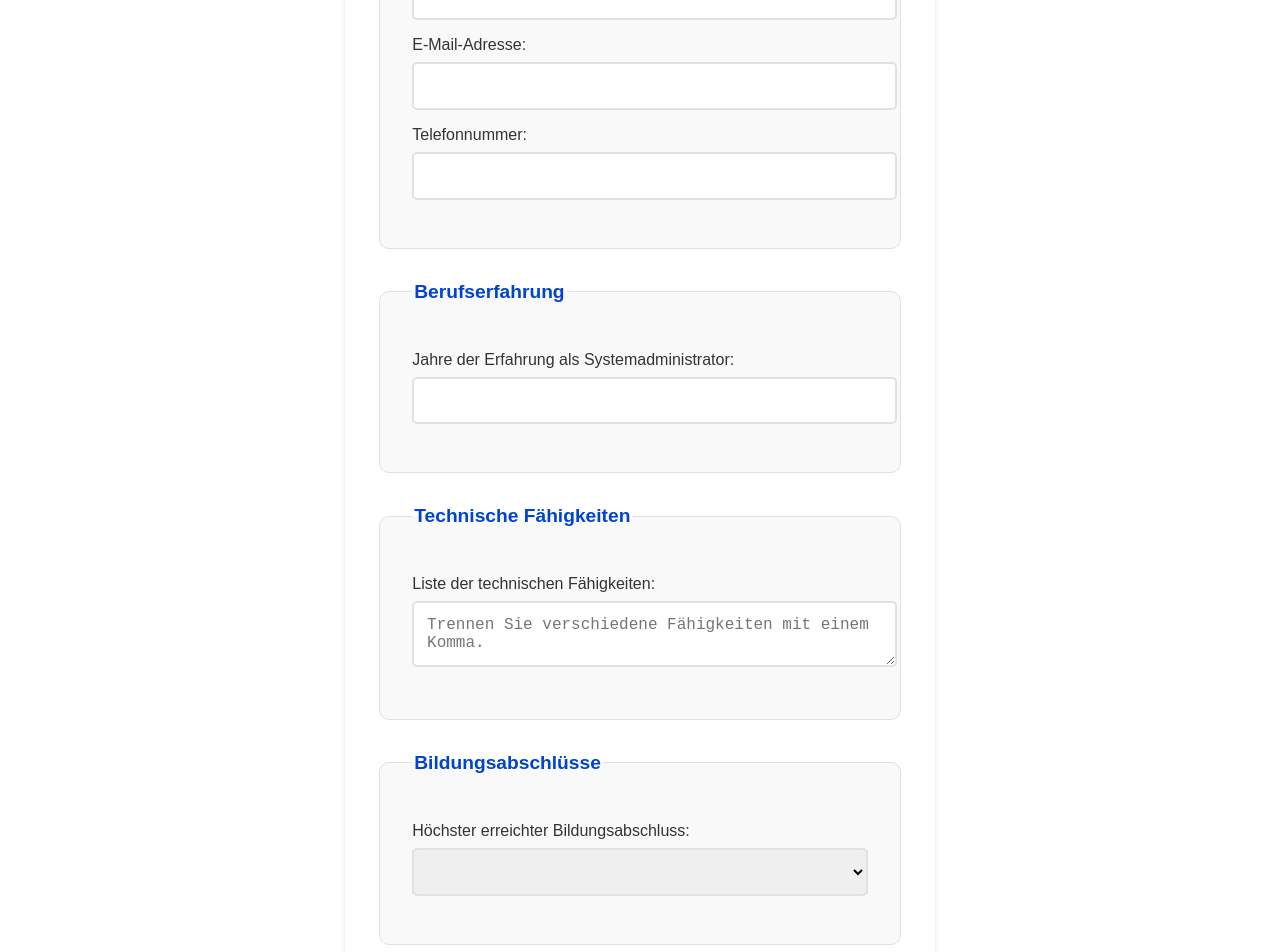
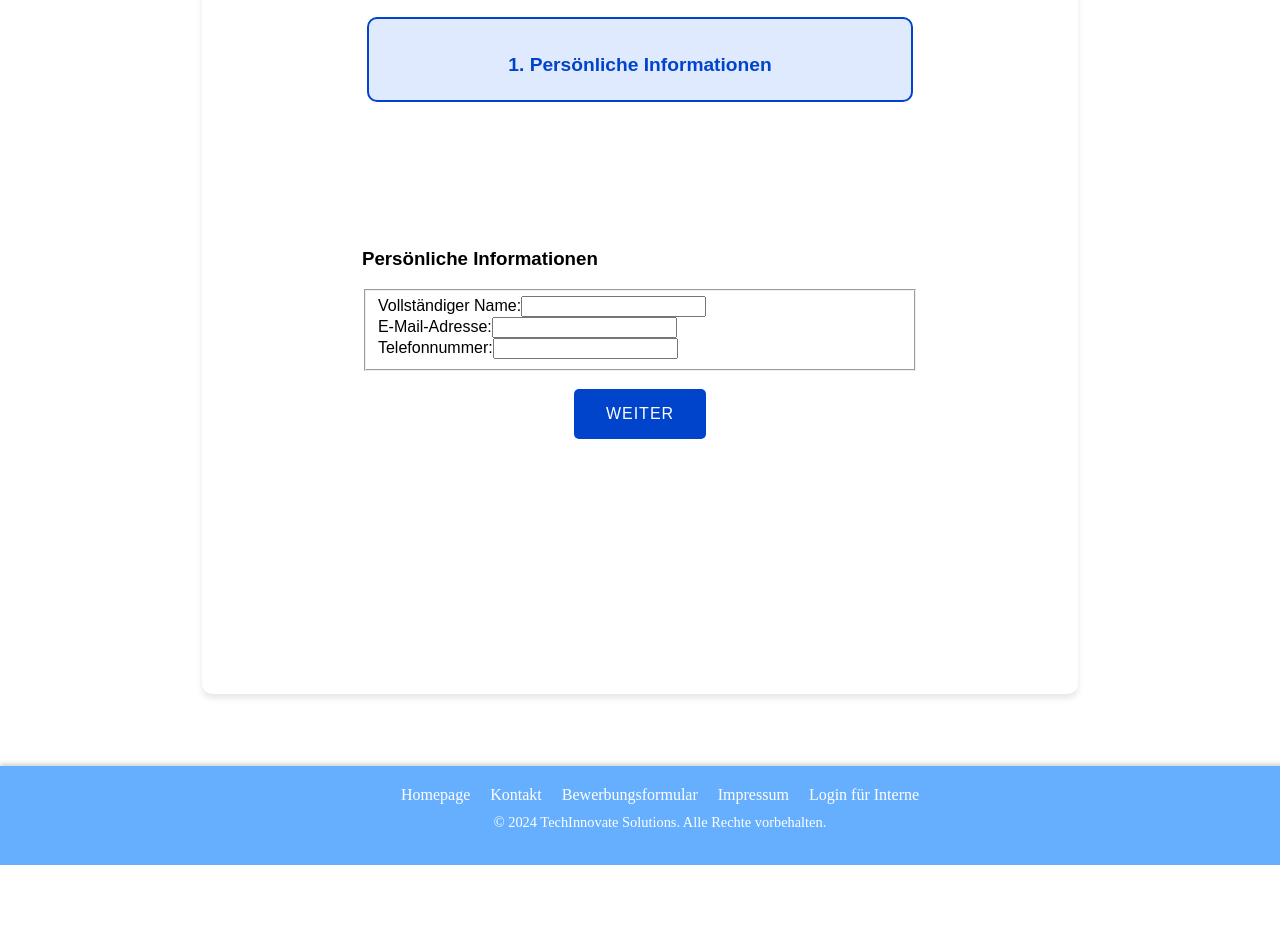
Before and after one commit to Jonasph7/nuxt_web_engineering, a Nuxt app: page /qualificationform in a window 1280 px wide. Shown: the part 800-1752 px from the top of the page. After the commit the page ends 1665 px from the top, so only its background shows below. Built offline with nearby package versions, Linux system fonts and the light colour scheme.

Commit message:
Funnel erstellt und Kommentare hinzugefügt

```diff
--- a/layouts/default.vue
+++ b/layouts/default.vue
@@ -3,13 +3,13 @@
     <header id="main-header">
       <nav>
         <div class="nav-wrapper">
-          <!-- Burger Menu -->
+          <!-- Burger Menü -->
           <div class="burger-menu" @click="toggleMenu">
             <div class="bar"></div>
             <div class="bar"></div>
             <div class="bar"></div>
           </div>
-          <!-- Navigation Links -->
+          <!-- Navigationslinks -->
           <ul :class="{'open': isMenuOpen}">
             <li><NuxtLink to="/" active-class="active-link" @click.native="closeMenu">Homepage</NuxtLink></li>
             <li><NuxtLink to="/contactform" active-class="active-link" @click.native="closeMenu">Kontakt</NuxtLink></li>
@@ -23,7 +23,7 @@
     </header>
 
     <div class="content-wrapper">
-      <!-- Page Content -->
+      <!-- Seiteninhalt -->
       <slot />
     </div>
 
@@ -47,57 +47,44 @@
 export default {
   data() {
     return {
-      isMenuOpen: false
+      isMenuOpen: false // Zustand des Menüs (geöffnet/geschlossen)
     };
   },
-  mounted() {
-    window.addEventListener('scroll', this.handleScroll);
-
-    // Close the burger menu when the route changes
-    this.$router.beforeEach((to, from, next) => {
-      this.closeMenu();
-      next();
-    });
-  },
   methods: {
-    handleScroll() {
-      const header = document.getElementById('main-header');
-      if (window.scrollY > 50) {
-        header.style.backgroundColor = 'rgba(0, 123, 255, 0.9)';
-      } else {
-        header.style.backgroundColor = 'rgba(0, 123, 255, 0.6)';
-      }
-    },
     toggleMenu() {
+      // Menüstatus umschalten (öffnen/schließen)
       this.isMenuOpen = !this.isMenuOpen;
     },
     closeMenu() {
+      // Menü schließen
       this.isMenuOpen = false;
     }
-  },
-  beforeDestroy() {
-    window.removeEventListener('scroll', this.handleScroll);
   }
 }
 </script>
 
 <style>
+/* Grundlegende Stile für den Body */
 body {
   margin: 0;
   padding: 0;
 }
 
+/* Wrapper für die gesamte Seite */
 .page-wrapper {
   display: flex;
   flex-direction: column;
-  min-height: 100vh; /* Macht die Wrapper-Höhe mindestens so groß wie die Höhe des Ansichtsfensters */
-  transition: padding-top 0.3s ease;
+  min-height: 100vh;
+  transition: transform 0.3s ease;
+
 }
 
+/* Verschobener Zustand des Page Wrappers, wenn das Menü geöffnet ist */
 .page-wrapper.shifted {
-  padding-top: calc(40px + var(--menu-height));
+  transform: translateX(250px); /* Anpassung entsprechend der Menübreite */
 }
 
+/* Header-Stile */
 #main-header {
   background-color: rgba(0, 123, 255, 0.6);
   color: white;
@@ -106,15 +93,17 @@ body {
   top: 0;
   z-index: 1000;
   transition: background-color 0.3s ease;
-  height: 40px;
+  height: 55px;
   display: flex;
   align-items: center;
 }
 
+/* Navigation im Header */
 #main-header nav {
   width: 100%;
 }
 
+/* Wrapper für die Navigation */
 .nav-wrapper {
   display: flex;
   align-items: center;
@@ -122,11 +111,16 @@ body {
   width: 100%;
 }
 
+/* Burger Menü-Stile */
 .burger-menu {
   display: none;
   flex-direction: column;
   cursor: pointer;
   padding: 10px;
+  position: fixed;
+  left: 10px; /* Anpassung um Überlappung zu vermeiden */
+  top: 5px; /* Anpassung um Überlappung zu vermeiden */
+  z-index: 1001;
 }
 
 .burger-menu .bar {
@@ -136,6 +130,7 @@ body {
   margin: 4px 0;
 }
 
+/* Navigationsliste im Header */
 #main-header nav ul {
   list-style-type: none;
   margin: 0;
@@ -146,10 +141,12 @@ body {
   height: 100%;
 }
 
+/* Listenelemente in der Navigation */
 #main-header nav ul li {
   margin: 0 10px;
 }
 
+/* Links in der Navigation */
 #main-header nav ul li a {
   text-decoration: none;
   color: white;
@@ -163,28 +160,33 @@ body {
   transition: border-color 0.3s ease, background-color 0.3s ease, box-shadow 0.3s ease;
 }
 
+/* Hover-Effekte für Links in der Navigation */
 #main-header nav ul li a:hover {
   border-color: rgba(255, 255, 255, 0.5);
   background-color: rgba(255, 255, 255, 0.1);
   box-shadow: 0 2px 5px rgba(0, 0, 0, 0.2);
 }
 
+/* Aktiver Link */
 .active-link {
   border-color: white;
 }
 
+/* Platzhalter für Flex-Grow */
 .spacer {
-  flex-grow: 1; /* Dieser Platzhalter sorgt dafür, dass "Login für Interne" rechts ausgerichtet wird */
+  flex-grow: 1;
 }
 
+/* Wrapper für den Seiteninhalt */
 .content-wrapper {
-  flex: 1; /* Vergrößert den Inhaltsbereich, damit der Footer unten bleibt */
-  padding-top: 60px; /* Platz für den fixierten Header */
+  flex: 1;
+  padding-top: 60px;
   display: flex;
-  justify-content: center; /* Center the content horizontally */
-  align-items: flex-start; /* Align the content at the top */
+  justify-content: center;
+  align-items: flex-start;
 }
 
+/* Footer-Stile */
 #main-footer {
   background-color: rgba(0, 123, 255, 0.6);
   color: white;
@@ -219,34 +221,40 @@ body {
   font-size: 0.9rem;
 }
 
-/* Responsive Styles */
+/* Responsive Stile für kleinere Bildschirme */
 @media (max-width: 768px) {
   :root {
     --menu-height: 300px;
+
   }
 
+  /* Burger Menü wird sichtbar */
   .burger-menu {
     display: flex;
   }
 
+  /* Anpassung der Navigationsliste für mobile Ansicht */
   #main-header nav ul {
     flex-direction: column;
-    position: fixed;
-    top: 40px;
-    left: 0;
-    width: 100%;
+    top: 0;
+    left: -250px; /* Start außerhalb des Viewports */
+    width: 250px;
+    height: 100%; /* Höhe 100% */
     background-color: rgba(0, 123, 255, 0.9);
-    max-height: 0;
-    overflow: hidden;
-    transition: max-height 0.3s ease;
+    overflow-y: auto; /* Ermöglicht Scrollen im Menü */
+    transition: left 0.3s ease; /* Übergangseffekt */
+    z-index: 1000;
+    position: fixed; /* Fixiert bei geöffnetem Menü */
   }
 
-  #main-header nav ul.open {
-    max-height: var(--menu-height);
-  }
 
   #main-header nav ul li {
     margin: 10px 0;
   }
 }
+
+/* Verschieben des Inhalts, wenn das Menü geöffnet ist */
+.page-wrapper.shifted .content-wrapper {
+  transform: translateX(250px);
+}
 </style>
--- a/pages/index.vue
+++ b/pages/index.vue
@@ -178,11 +178,16 @@ export default {
   color: #007BFF; /* Blaue Schrift */
   font-weight: bold;
   text-transform: uppercase; /* Text in Großbuchstaben */
-  padding: 10px 50px; /* 50 Pixel Abstand zu beiden Seiten */
-  border: 2px solid #007BFF; /* Blaue Umrandung */
+  padding: 10px; /* 10 Pixel Abstand zu beiden Seiten */
+  border: 3px solid #007BFF; /* Blaue Umrandung */
   border-radius: 25px; /* Runde Ecken für die Umrandung */
+  width: 60%;
+  margin-left: auto;
+  margin-right: auto;
   transition: transform 0.3s ease; /* Übergangseffekt für das Hover */
+
 }
+
 
 .slideshow-text:hover {
   transform: scale(1.05); /* Vergrößert den Text beim Hover */
--- a/pages/qualificationform.vue
+++ b/pages/qualificationform.vue
@@ -1,44 +1,110 @@
 <template>
-  <div class="qualifications-form">
-    <h2>Bewerbungsformular für Systemadministrator</h2>
+  <div class="recruiting-funnel">
+    <h2 class="title">Bewerbungsformular für Systemadministrator*in</h2>
     <div class="logo-container">
       <img src="/Bild1-removebg-preview.png" alt="TechInnovate Solutions Logo" />
     </div>
-    <form @submit.prevent="submitForm">
+    <div class="funnel-stages">
+      <div class="funnel-stage" @click="setActiveStage('personal')" :class="{ active: activeStage === 'personal', completed: isCompleted('personal') }">
+        <h3>1. Persönliche Informationen</h3>
+      </div>
+      <div class="funnel-stage" @click="setActiveStage('experience')" :class="{ active: activeStage === 'experience', completed: isCompleted('experience') }" v-if="isCompleted('personal')">
+        <h3>2. Berufserfahrung</h3>
+      </div>
+      <div class="funnel-stage" @click="setActiveStage('skills')" :class="{ active: activeStage === 'skills', completed: isCompleted('skills') }" v-if="isCompleted('experience')">
+        <h3>3. Technische Fähigkeiten</h3>
+      </div>
+      <div class="funnel-stage" @click="setActiveStage('education')" :class="{ active: activeStage === 'education', completed: isCompleted('education') }" v-if="isCompleted('skills')">
+        <h3>4. Bildungsabschlüsse</h3>
+      </div>
+      <div class="funnel-stage" @click="setActiveStage('review')" :class="{ active: activeStage === 'review', completed: isCompleted('review') }" v-if="isCompleted('education')">
+        <h3>5. Überprüfung und Absenden</h3>
+      </div>
+    </div>
+    <div class="stage-content">
+      <div v-if="activeStage === 'personal'" class="form-content">
+        <h3>Persönliche Informationen</h3>
+        <form @submit.prevent="nextStage('experience')">
           <fieldset>
-        <legend>Persönliche Informationen</legend>
+            <div class="input-group">
+              <div class="input-item">
                 <label for="name">Vollständiger Name:</label>
                 <input type="text" id="name" v-model="form.name" required>
+              </div>
+              <div class="input-item">
                 <label for="email">E-Mail-Adresse:</label>
                 <input type="email" id="email" v-model="form.email" required>
+              </div>
+            </div>
+            <div class="input-group">
+              <div class="input-item">
                 <label for="phone">Telefonnummer:</label>
-        <input type="tel" id="phone" v-model="form.phone">
+                <input type="number" id="phone" v-model="form.phone" required>
+              </div>
+            </div>
           </fieldset>
+          <br>
+          <button type="submit" class="next-button">Weiter</button>
+        </form>
+      </div>
+      <div v-if="activeStage === 'experience'" class="form-content">
+        <h3>Berufserfahrung</h3>
+        <form @submit.prevent="nextStage('skills')">
           <fieldset>
-        <legend>Berufserfahrung</legend>
             <label for="experience">Jahre der Erfahrung als Systemadministrator:</label>
             <input type="number" id="experience" v-model="form.experience" min="0" required>
           </fieldset>
+          <br>
+          <button type="submit" class="next-button">Weiter</button>
+        </form>
+      </div>
+      <div v-if="activeStage === 'skills'" class="form-content">
+        <h3>Technische Fähigkeiten</h3>
+        <form @submit.prevent="nextStage('education')">
           <fieldset>
-        <legend>Technische Fähigkeiten</legend>
             <label for="skills">Liste der technischen Fähigkeiten:</label>
-        <textarea id="skills" v-model="form.skills" placeholder="Trennen Sie verschiedene Fähigkeiten mit einem Komma."></textarea>
+            <textarea id="skills" v-model="form.skills" placeholder="Trennen Sie verschiedene Fähigkeiten mit einem Komma." required></textarea>
           </fieldset>
+          <br>
+          <button type="submit" class="next-button">Weiter</button>
+        </form>
+      </div>
+      <div v-if="activeStage === 'education'" class="form-content">
+        <h3>Bildungsabschlüsse</h3>
+        <form @submit.prevent="nextStage('review')">
           <fieldset>
-        <legend>Bildungsabschlüsse</legend>
             <label for="education">Höchster erreichter Bildungsabschluss:</label>
-        <select id="education" v-model="form.education">
-          <option value="bachelor">Bachelor</option>
-          <option value="master">Master</option>
-          <option value="doctorate">Doktor</option>
-          <option value="other">Andere</option>
+            <select id="education" v-model="form.education" required>
+              <option value="Bachelor">Bachelor</option>
+              <option value="Master">Master</option>
+              <option value="Doktor">Doktor</option>
+              <option value="Andere">Andere</option>
             </select>
           </fieldset>
-      <button type="submit">Bewerbung absenden</button>
+          <br>
+          <button type="submit" class="next-button">Weiter</button>
+        </form>
+      </div>
+      <div v-if="activeStage === 'review'" class="form-content">
+        <h3>Überprüfen und Absenden</h3>
+        <form @submit.prevent="submitForm">
+          <fieldset>
+            <legend>Überprüfung Ihrer Informationen</legend>
+            <p><strong>Name:</strong> {{ form.name }}</p>
+            <p><strong>E-Mail:</strong> {{ form.email }}</p>
+            <p><strong>Telefonnummer:</strong> {{ form.phone }}</p>
+            <p><strong>Erfahrung:</strong> {{ form.experience }} Jahre</p>
+            <p><strong>Fähigkeiten:</strong> {{ form.skills }}</p>
+            <p><strong>Bildungsabschluss:</strong> {{ form.education }}</p>
+          </fieldset>
+
+          <button type="submit" class="submit-button">Bewerbung absenden</button>
+        </form>
         <p v-if="formHasErrors" class="error-message">Bitte füllen Sie alle erforderlichen Felder aus.</p>
         <p v-if="formSuccessMessage" class="success-message">{{ formSuccessMessage }}</p>
         <p v-if="formErrorMessage" class="error-message">{{ formErrorMessage }}</p>
-    </form>
+      </div>
+    </div>
   </div>
 </template>
 
@@ -47,6 +113,7 @@ export default {
   name: "QualificationForm",
   data() {
     return {
+      activeStage: 'personal',
       form: {
         name: "",
         email: "",
@@ -61,9 +128,54 @@ export default {
     };
   },
   methods: {
+    setActiveStage(stage) {
+      if (this.isCompleted(stage) || this.activeStage === stage) {
+        this.activeStage = stage;
+      }
+    },
+    nextStage(stage) {
+      if (this.validateStage()) {
+        this.activeStage = stage;
+      }
+    },
+    validateStage() {
+      this.formHasErrors = false;
+      if (this.activeStage === 'personal' && (!this.form.name || !this.form.email)) {
+        this.formHasErrors = true;
+        return false;
+      }
+      if (this.activeStage === 'experience' && !this.form.experience) {
+        this.formHasErrors = true;
+        return false;
+      }
+      if (this.activeStage === 'skills' && !this.form.skills) {
+        this.formHasErrors = true;
+        return false;
+      }
+      if (this.activeStage === 'education' && !this.form.education) {
+        this.formHasErrors = true;
+        return false;
+      }
+      return true;
+    },
+    isCompleted(stage) {
+      switch(stage) {
+        case 'personal':
+          return this.form.name && this.form.email;
+        case 'experience':
+          return this.form.experience;
+        case 'skills':
+          return this.form.skills;
+        case 'education':
+          return this.form.education;
+        case 'review':
+          return this.form.name && this.form.email && this.form.experience && this.form.skills && this.form.education;
+        default:
+          return false;
+      }
+    },
     async submitForm() {
-      // Frontend-Validierung
-      if (!this.form.name || !this.form.email || !this.form.experience) {
+      if (!this.isCompleted('review')) {
         this.formHasErrors = true;
         return;
       }
@@ -80,15 +192,7 @@ export default {
         const data = await response.json();
         if (response.ok) {
           this.formSuccessMessage = data.message;
-          // Formularfelder zurücksetzen
-          this.form = {
-            name: "",
-            email: "",
-            phone: "",
-            experience: "",
-            skills: "",
-            education: "",
-          };
+          this.activeStage = 'review'; // Ensure the stage remains on review
         } else {
           this.formErrorMessage = data.error;
         }
@@ -102,11 +206,17 @@ export default {
 </script>
 
 <style scoped>
-/* Allgemeine Formularstile */
-.qualifications-form {
-  max-width: 800px;
-  margin: 2rem auto;
-  padding: 2rem;
+/* Stile für den Titel */
+.title {
+  text-align: center;
+  margin-bottom: 2rem;
+}
+
+/* Allgemeine Stile für das Recruiting Funnel */
+.recruiting-funnel {
+  max-width: 1200px;
+  margin: 2rem;
+  padding: 10rem;
   background: #ffffff;
   border-radius: 10px;
   box-shadow: 0 4px 6px rgba(0, 0, 0, 0.1);
@@ -121,13 +231,71 @@ export default {
   margin-bottom: 2rem;
 }
 
-/* Feldset-Stile */
+/* Stile für die Funnel-Stufen */
+.funnel-stages {
+  justify-content: space-between;
+  margin-bottom: 2rem;
+}
+
+.funnel-stage {
+  background: #f9f9f9;
+  padding: 1rem;
+  border-radius: 10px;
+  text-align: center;
+  cursor: pointer;
+  transition: background-color 0.3s;
+  flex: 1;
+  margin: 0 5px;
+}
+
+.funnel-stage.active {
+  background: #e0eaff;
+  border: 2px solid #0044cc;
+}
+
+.funnel-stage.completed {
+  background: #d4edda;
+}
+
+.funnel-stage:hover {
+  background: #e1e1e1;
+}
+
+.funnel-stage h3 {
+  margin-bottom: 0.5rem;
+  font-size: 1.2rem;
+  color: #0044cc;
+}
+
+/* Stile für das Formular und die Inhaltsbereiche */
+.stage-content {
+  display: flex;
+  justify-content: center;
+  align-items: center;
+  min-height: 400px; /* Festgelegte Mindesthöhe für Konsistenz */
+  height: 400px; /* Feste Höhe */
+  transition: height 0.3s;
+}
+
+.form-content {
+  width: 100%;
+}
+
 .qualifications-form fieldset {
   border: 1px solid #e1e1e1;
   border-radius: 10px;
   padding: 2rem;
   margin-bottom: 2rem;
   background: #f9f9f9;
+}
+
+.input-group {
+  display: solid;
+  gap: 1rem;
+}
+
+.input-item {
+  flex: 1;
 }
 
 /* Legendenstil */
@@ -155,9 +323,9 @@ export default {
   border-radius: 5px;
   margin-bottom: 1rem;
   font-size: 1rem;
+  transition: border-color 0.3s;
 }
 
-/* Stile für Interaktionen */
 .qualifications-form input:focus,
 .qualifications-form textarea:focus,
 .qualifications-form select:focus {
@@ -167,10 +335,10 @@ export default {
 }
 
 /* Button-Stile */
-.qualifications-form button {
+.next-button, .submit-button {
   background-color: #0044cc;
   color: white;
-  padding: 1rem;
+  padding: 1rem 2rem;
   border: none;
   border-radius: 5px;
   cursor: pointer;
@@ -178,24 +346,29 @@ export default {
   text-transform: uppercase;
   letter-spacing: 1px;
   transition: all 0.3s ease;
+  display: block;
+  margin: 0 auto;
 }
 
-.qualifications-form button:hover,
-.qualifications-form button:focus {
+.next-button:hover, .submit-button:hover {
   background-color: #003399;
   transform: translateY(-2px);
   box-shadow: 0 4px 8px rgba(0, 0, 0, 0.2);
 }
 
-.qualifications-form button:active {
+.next-button:active, .submit-button:active {
   transform: translateY(1px);
 }
 
 .error-message {
   color: red;
+  text-align: center;
+  margin-top: 1rem;
 }
 
 .success-message {
   color: green;
+  text-align: center;
+  margin-top: 1rem;
 }
 </style>
```
Lines whose indentation alone changed are shown as unchanged.
